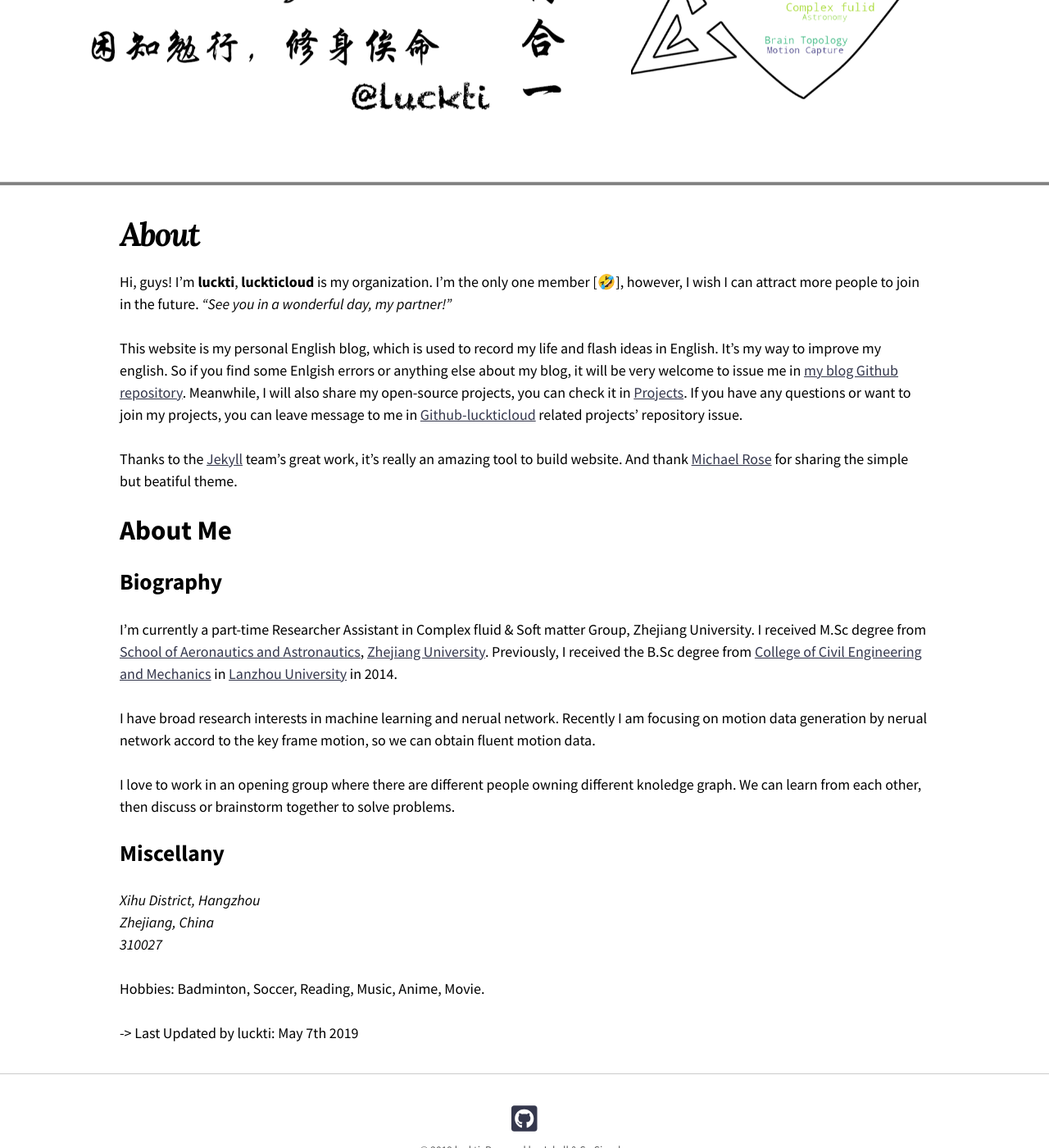
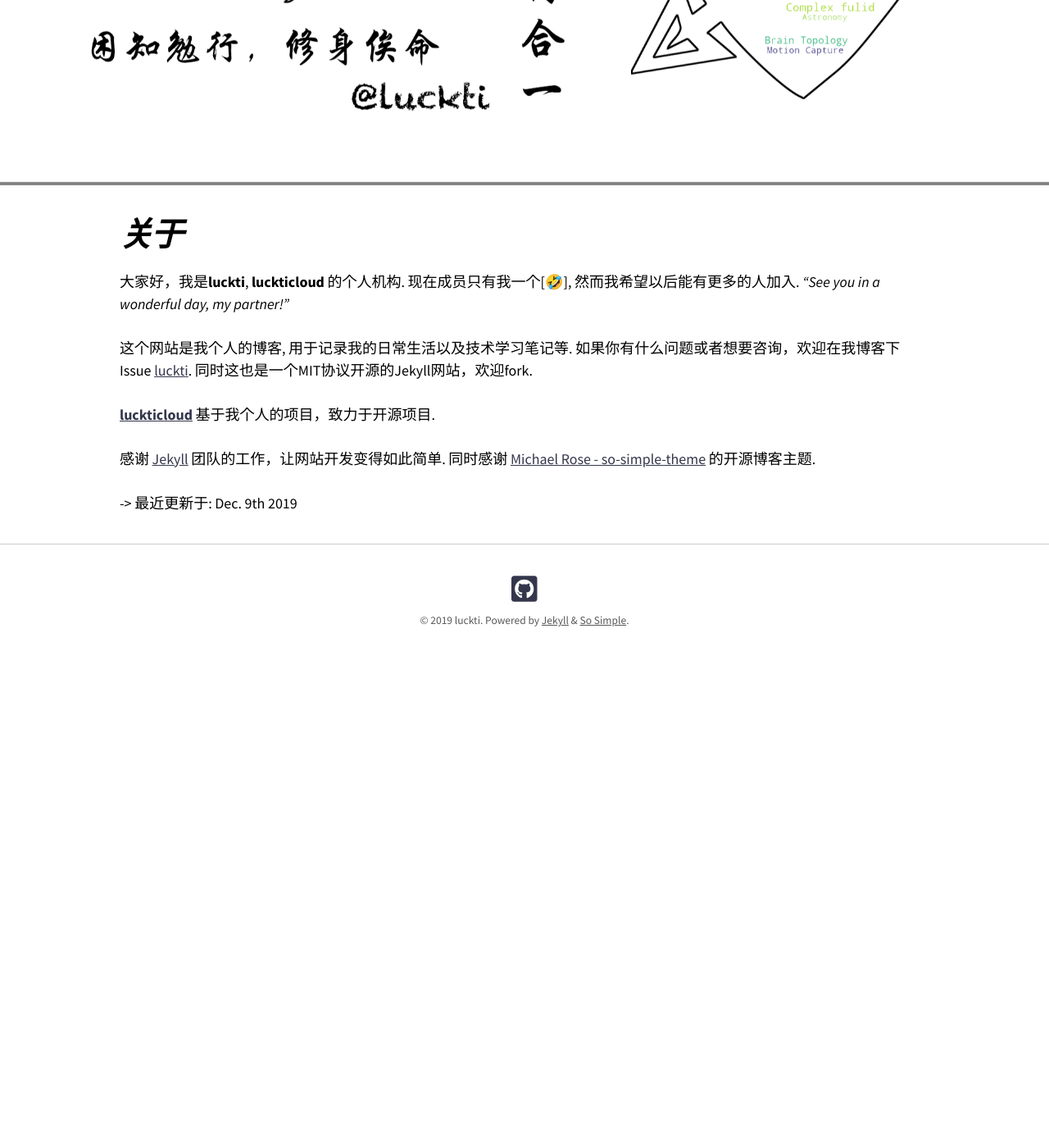
Before and after one commit to luckti/luckti.github.io, a Jekyll site: the page built from about.md, in a window 1280 px wide and 1400 px high, scrolled down 509 px. Shown: the whole window at 82% size. Built offline with Jekyll 4.4.1, drawn with Linux system fonts in a browser that asks for light colours; nearby versions of some CDN libraries; after the commit the page ends 1348 px from its top, so only the background shows below that.

Commit message:
change to ch-cn

```diff
--- a/about.md
+++ b/about.md
@@ -1,30 +1,16 @@
 ---
 layout: page
-title: About
+title: 关于
 permalink: /about/
 image:
   path: /imgs/skills-interests.png
 ---
-Hi, guys! I'm **luckti**, **luckticloud** is my organization. I'm the only one member [🤣], however, I wish I can attract more people to join in the future. *<q>See you in a wonderful day, my partner!</q>*
+大家好，我是**luckti**, **luckticloud** 的个人机构. 现在成员只有我一个[🤣], 然而我希望以后能有更多的人加入. *<q>See you in a wonderful day, my partner!</q>*
 
-This website is my personal English blog, which is used to record my life and flash ideas in English. It's my way to improve my english. So if you find some Enlgish errors or anything else about my blog, it will be very welcome to issue me in [my blog Github repository](https://github.com/luckti/luckti.github.io). Meanwhile, I will also share my open-source projects, you can check it in [Projects](http://blog.luckticloud.com/prjs/index.html). If you have any questions or want to join my projects, you can leave message to me in [Github-luckticloud](https://github.com/luckticloud) related projects' repository issue.
+这个网站是我个人的博客, 用于记录我的日常生活以及技术学习笔记等. 如果你有什么问题或者想要咨询，欢迎在我博客下Issue [luckti](https://github.com/luckti/luckti.github.io). 同时这也是一个MIT协议开源的Jekyll网站，欢迎fork.
 
-Thanks to the [Jekyll](https://jekyllrb.com/) team's great work, it's really an amazing tool to build website. And thank [Michael Rose](https://github.com/mmistakes) for sharing the simple but beatiful theme.
+[**luckticloud**](https://github.com/luckticloud) 基于我个人的项目，致力于开源项目.
 
-# About Me
-## Biography
-I'm currently a part-time Researcher Assistant in Complex fluid & Soft matter Group, Zhejiang University. I received M.Sc degree from <a href="http://esaa.zju.edu.cn/">School of Aeronautics and Astronautics</a>, <a href="http://www.zju.edu.cn/english/">Zhejiang University</a>. Previously, I received the B.Sc degree from <a href="http://gxyen.lzu.edu.cn/">College of Civil Engineering and Mechanics</a> in <a href="http://en.lzu.edu.cn/">Lanzhou University</a> in 2014.
+感谢 [Jekyll](https://jekyllrb.com/) 团队的工作，让网站开发变得如此简单. 同时感谢 [Michael Rose - so-simple-theme](https://github.com/mmistakes/so-simple-theme) 的开源博客主题.
 
-I have broad research interests in machine learning and nerual network. Recently I am focusing on motion data generation by nerual network accord to the key frame motion, so we can obtain fluent motion data.
-
-I love to work in an opening group where there are different people owning different knoledge graph. We can learn from each other, then discuss or brainstorm together to solve problems.
-
-## Miscellany
-<address>
-  Xihu District, Hangzhou <br>
-  Zhejiang, China <br>
-  310027
-</address>
-Hobbies: Badminton, Soccer, Reading, Music, Anime, Movie.
-
--> Last Updated by luckti: May 7th 2019
+-> 最近更新于: Dec. 9th 2019
```
